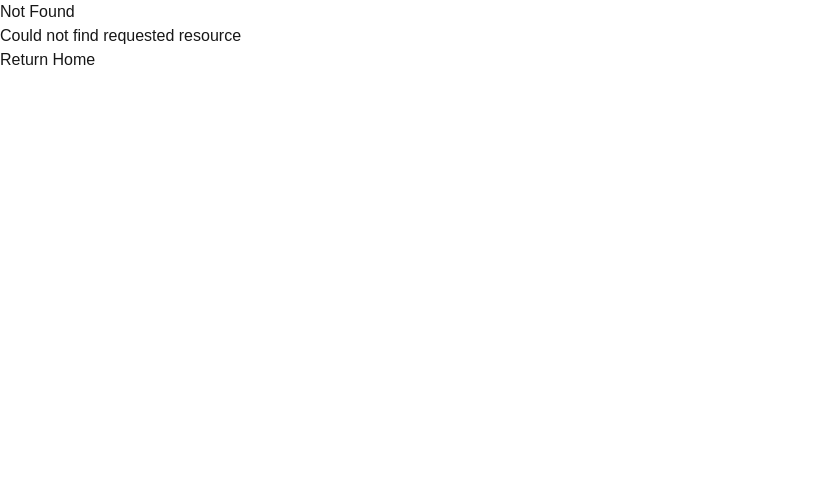
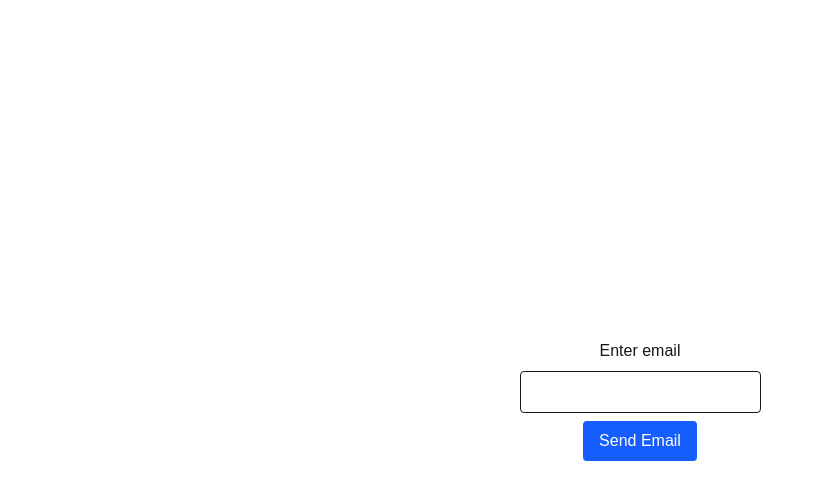
Before and after one commit to priyakishore921/auth-nextjs, a Next.js app: page /forgotpassword in a window 1280 px wide. Before the commit this address had no page. Shown: the top 500 px of the page, without its empty margins (0-824 px from the left). Built offline with nearby package versions, Linux system fonts and the light colour scheme.

Commit message:
Implementation of forgot password flow

```diff
--- /dev/null
+++ b/src/app/api/users/forgotpassword/route.ts
@@ -0,0 +1,27 @@
+import { NextRequest, NextResponse } from "next/server";
+import { connect } from '@/dbconfig/dbConfig';
+import User from "@/models/userModel";
+import { sendEmail } from "@/helpers/mailer";
+
+connect();
+
+export async function POST(request: NextRequest) {
+  try {
+    const { email } = await request.json();
+    const user = await User.findOne({email});
+
+    if(!user) {
+      return NextResponse.json({error: 'User not found'}, { status: 400});
+    }
+
+    await sendEmail({email, emailType: 'RESET', userId: user._id});
+
+    return NextResponse.json({
+      message: "Email sent",
+      success: true
+    });
+
+  } catch (err: any) {
+    return NextResponse.json({error: err.message}, { status: 500});
+  }
+}
--- /dev/null
+++ b/src/app/api/users/resetpassword/route.ts
@@ -0,0 +1,40 @@
+import { NextRequest, NextResponse } from "next/server";
+import { connect } from "@/dbconfig/dbConfig";
+import User from "@/models/userModel";
+import bcrypt from "bcryptjs";
+
+connect();
+
+export async function POST(request: NextRequest) {
+  try {
+    const { password, token } = await request.json();
+    const user = await User.findOne({
+      forgotPasswordToken: token,
+      forgotPasswordTokenExpiry: { $gt: Date.now() + 360000 }
+    });
+
+    console.log(user);
+    if (!user) {
+      return NextResponse.json({ error: "User not found" }, { status: 400 });
+    }
+
+    //hash the password
+    const salt = await bcrypt.genSalt(10);
+    const hashedPassword = await bcrypt.hash(password, salt);
+
+    user.password = hashedPassword;
+    user.forgotPasswordToken = undefined;
+    user.forgotPasswordTokenExpiry = undefined;
+
+    user.save();
+
+    return NextResponse.json({
+      message: "Password updated successfully",
+      success: true
+    });
+
+  } catch (error: any) {
+    console.log(error.message);
+    return NextResponse.json({ error: "Could not resetpassword " }, { status: 500 });
+  }
+}
--- /dev/null
+++ b/src/app/forgotpassword/page.tsx
@@ -0,0 +1,94 @@
+"use client";
+import { useEffect, useState } from 'react';
+import axios from 'axios';
+import { useRouter } from 'next/navigation';
+
+const ForgotPasswordPage = () => {
+  const  router = useRouter();
+  const [email, setEmail] = useState("");
+  const [emailSent, setEmailSent] = useState(false);
+  const [token, setToken] = useState("");
+  // const [resetPassword, setResetPassword] = useState(false);
+  const [password, setPassword] = useState('');
+  const [confirmPassword, setConfirmPassword] = useState('');
+
+  const sendEmail = async () => {
+    try {
+      await axios.post('/api/users/forgotpassword', { email });
+      setEmail("");
+      setEmailSent(true);
+    } catch (err: any) {
+      console.log(err.response.data);
+
+    }
+  }
+
+  const updatePassword = async () => {
+    try {
+      await axios.post("/api/users/resetpassword/", {password, token});
+      router.push('/login');
+    } catch (err: any) {
+      console.log(err.response.data);
+    }
+  }
+
+  useEffect(() => {
+    const token = window.location.search.split("=")[1];
+    if (token) {
+      // eslint-disable-next-line react-hooks/set-state-in-effect
+      setToken(token);
+      setEmail("");
+      setEmailSent(false);
+    }
+  }, []);
+
+  return (
+    <div className='flex flex-col justify-center items-center h-screen'>
+      {
+        token ? (
+          <div className='flex flex-col'>
+            <label htmlFor='password'>Password</label>
+            <input
+              id="password"
+              className='border rounded m-2 py-2 px-4 hover:border-gray-400'
+              value={password}
+              onChange={(e) => setPassword(e.target.value)}
+            />
+
+             <label htmlFor='confirm-password'>Confirm password</label>
+            <input
+              className='border rounded m-2 py-2 px-4 hover:border-gray-400'
+              id="confirm-password"
+              type="password"
+              value={confirmPassword} onChange={(e) => setConfirmPassword(e.target.value)} />
+
+            <button className='bg-blue-600 py-2 px-4 rounded hover:bg-blue-500 text-white' onClick={updatePassword}>Submit</button>
+          </div>
+        ) : (
+          <>
+            <label htmlFor="email">Enter email</label>
+      <input
+        id="email"
+        value={email}
+        onChange={e => setEmail(e.target.value)}
+        className='border rounded m-2 py-2 px-4 hover:border-gray-400'
+      />
+      <button
+        className='bg-blue-600 py-2 px-4 rounded hover:bg-blue-500 text-white'
+        onClick={sendEmail}
+      >Send Email</button>
+          </>
+        )
+      }
+      {
+        emailSent && (
+          <>
+            <p>Please check your inbox for the email</p>
+          </>
+        )
+      }
+    </div>
+  )
+}
+
+export default ForgotPasswordPage;
--- a/src/app/login/page.tsx
+++ b/src/app/login/page.tsx
@@ -50,9 +50,13 @@ const LoginPage = () => {
         placeholder='password'
         type='password'
       />
+      <Link
+        href="/forgotpassword"
+        className='text-xs mb-2 flex justify-end underline'
+      >Forgot password</Link>
 
       <button
-        className='border rounded p-2 mb-4 focus:outline-none focus:border-gray-400'
+        className='rounded p-2 mb-4 focus:outline-none focus:bg-blue-400 bg-blue-500 text-white cursor-pointer'
         onClick={onLogin}
       >
         Login here
--- a/src/helpers/mailer.ts
+++ b/src/helpers/mailer.ts
@@ -36,7 +36,7 @@ export const sendEmail = async ({ email, emailType, userId }: any) => {
       from: 'test1@gmail.com',
       to: email,
       subject: emailType === ' VERIFY' ? "Verify your email" : "Reset your password",
-      html: `<p>Click <a href="${process.env.domain}/${emailType === 'VERIFY' ? "verifyemail" : "restPassword"}?token=${hashedToken}">to ${emailType === 'VERIFY' ? "Verify your email" : "Reset your password"}</a></p>`
+      html: `<p>Click <a href="${process.env.domain}/${emailType === 'VERIFY' ? "verifyemail" : "forgotpassword"}?token=${hashedToken}">to ${emailType === 'VERIFY' ? "Verify your email" : "Reset your password"}</a></p>`
     }
 
     const mailResponse = await transport.sendMail(mailOptions);
```
